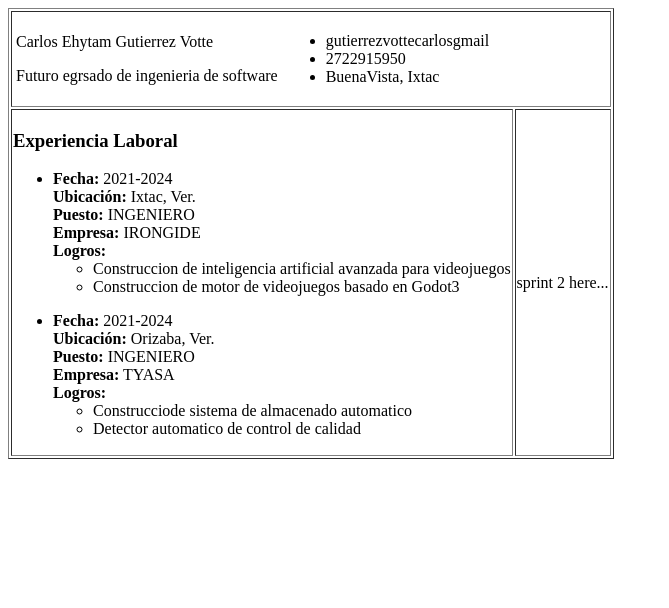
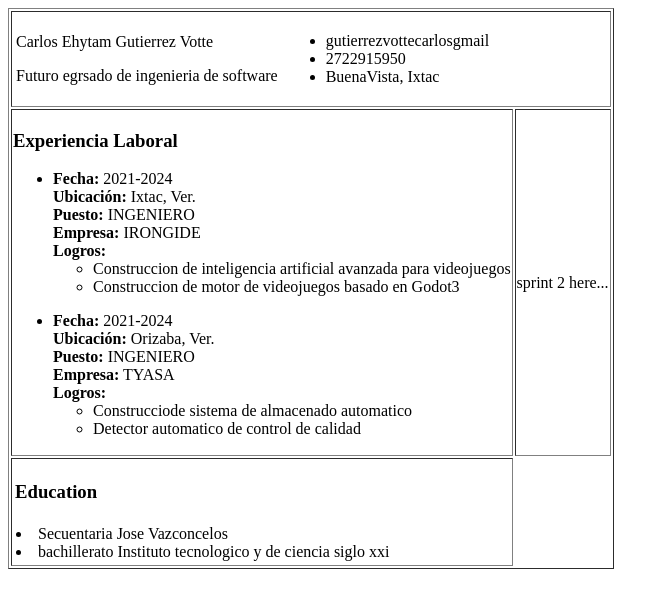
Before and after one commit to Lord17Charly/pruebas-proyect, an Angular app: page / in a window 1280 px wide. Shown: the top 608 px of the page, without its empty margins (0-669 px from the left). Built offline with nearby package versions, Linux system fonts and the light colour scheme.

Commit message:
create education branch #3

```diff
--- a/src/app/app.component.html
+++ b/src/app/app.component.html
@@ -1,6 +1,6 @@
 <table border="1">
 <tr>
-    <td colspan="2">
+    <td colspan="3">
         <app-header></app-header>
     </td>
 </tr>
@@ -11,5 +11,13 @@
     <td>
         sprint 2 here...
     </td>
+
+
+</tr>
+<tr>
+
+    <td>
+        <app-education></app-education>
+    </td>
 </tr>
 </table>
--- a/src/app/app.component.ts
+++ b/src/app/app.component.ts
@@ -2,10 +2,11 @@ import { Component } from '@angular/core';
 import { RouterOutlet } from '@angular/router';
 import { HeaderComponent } from './header/header.component';
 import { WorkExperienceComponent } from './work-experience/work-experience.component';
+import { EducationComponent } from './education/education.component';
 @Component({
   selector: 'app-root',
   standalone: true,
-  imports: [RouterOutlet,HeaderComponent,WorkExperienceComponent],
+  imports: [RouterOutlet,HeaderComponent,WorkExperienceComponent,EducationComponent],
   templateUrl: './app.component.html',
   styleUrl: './app.component.css'
 })
--- /dev/null
+++ b/src/app/education/education.component.html
@@ -0,0 +1,11 @@
+<table>
+    <h3>Education</h3>
+    <tr>
+<td>
+    <li>Secuentaria Jose Vazconcelos</li>
+    <li>bachillerato Instituto tecnologico y de ciencia siglo xxi</li>
+</td>
+
+
+    </tr>
+</table>
```
Also changed, not shown: src/app/education/education.component.ts (added, +12 -0 lines), src/app/education/education.component.css (added), 1 other file (tests, documents, lock files or other folders).
